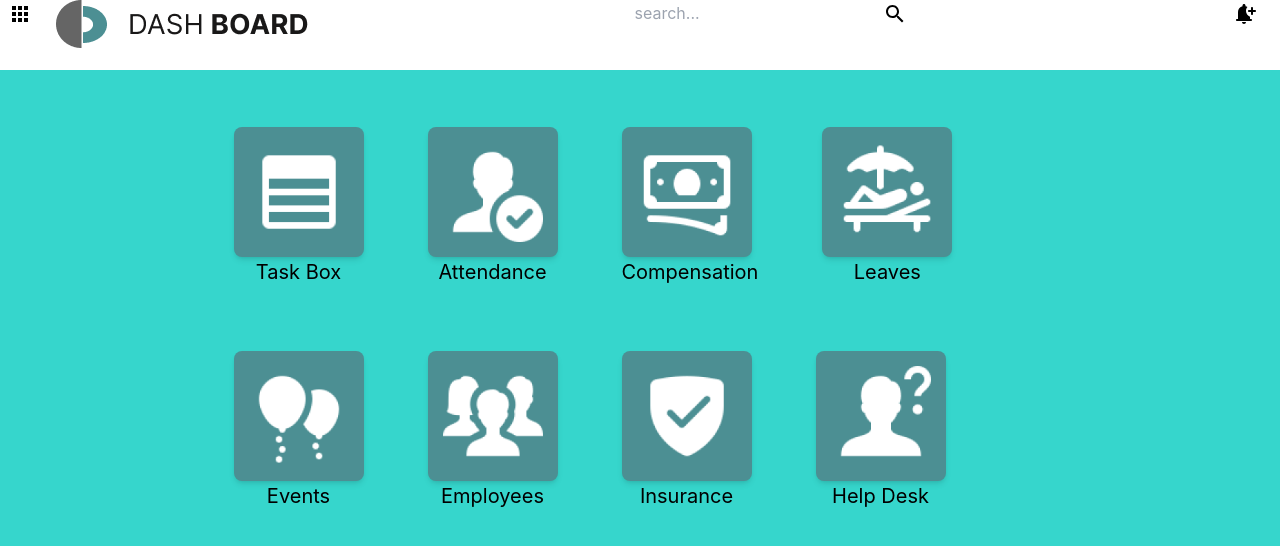
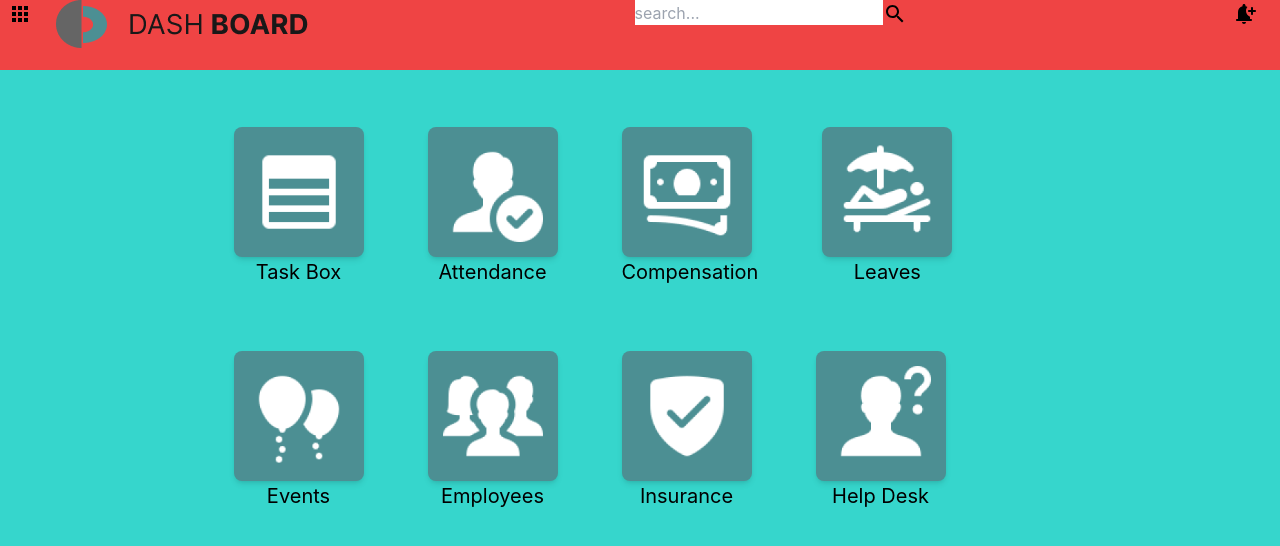
Before and after one commit to amitabhiam/dashboard_clone, a React (Create React App) app: page / in a window 1280 px wide. Shown: the top 546 px of the page. Built offline with nearby package versions, Linux system fonts and the light colour scheme.

Commit message:
merging header

```diff
--- a/src/Header.js
+++ b/src/Header.js
@@ -1,40 +1,41 @@
-import React from 'react';
-import { Search } from '@mui/icons-material';
-import { NotificationAddRounded } from '@mui/icons-material';
-import { Link } from 'react-router-dom';
+import React, { useState } from "react";
+import { Search } from "@mui/icons-material";
+import { NotificationAddRounded } from "@mui/icons-material";
+import { Link } from "react-router-dom";
 import { Apps } from "@mui/icons-material";
-import SideBar from './SideBarComponents/SideBar';
-import { useState } from 'react';
+import NotificationList from "./NotificationList";
 
 const Header = () => {
+  const [noti, setNoti] = useState(false);
 
-    const [menu, setMenu] = useState(false)
+  const handleNotification = () => {
+    setNoti(!noti);
+  };
 
-    const handleClick = () => {
-        setMenu(!menu);
-    }
-
-
-    return (
-    <div className='fixed flex justify-evenly top-0 w-full h-[70px] bg-[#FFFFFF]'>
-        <div className="inner-sidebar relative ml-2"  >
-            <Apps onClick={handleClick}/>
-                {menu ? <SideBar/> : null}
-        </div>
-        <div className='ml-6'>
-        <Link to='/'>
-            <img src='/images/dashboard_icon.png' alt='icon' />
+  return (
+    <div className="fixed flex justify-evenly top-0 w-full h-[70px] bg-red-500">
+      <div className="ml-2">
+        <Apps />
+      </div>
+      <div className="ml-6">
+        <Link to="/">
+          <img src="/images/dashboard_icon.png" alt="icon" />
         </Link>
-        </div>
-        <div className='ml-auto justify-center  border-gray-500'>
-            <input className='h-[25px] w-100%' type='text' placeholder='search...'></input>
-            <Search className='h-[28px]'/>
-        </div>
-        <div className='ml-auto mr-6'>
-            <NotificationAddRounded className='' />
-        </div>
+      </div>
+      <div className="ml-auto justify-center  sborder-gray-500">
+        <input
+          className="h-[25px] w-100%"
+          type="text"
+          placeholder="search..."
+        ></input>
+        <Search className="h-[28px]" />
+      </div>
+      <div className="relative ml-auto mr-6">
+        <NotificationAddRounded onClick={handleNotification} />
+        {noti && <NotificationList />}
+      </div>
     </div>
-    )
-}
+  );
+};
 
 export default Header;
```
